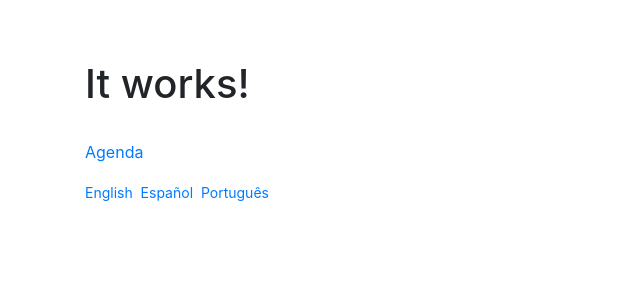
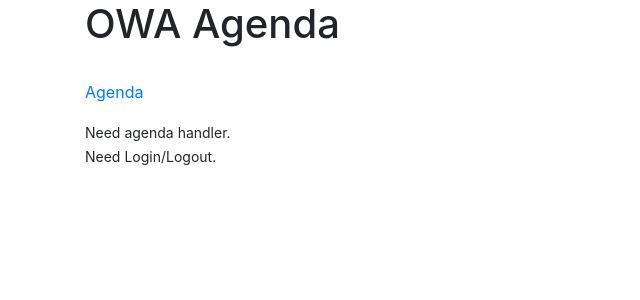
Before and after one commit to carloseberhardt/owaagenda, a Python web app: template templates/index.html in a window 1280 px wide. Shown: the top 300 px of the page, without its empty margins (0-640 px from the left). Run offline with Jinja, Linux system fonts and the light colour scheme; the template is opened without the code that fills it, so the values that code supplies are empty; some libraries are stand-ins or nearby versions.

Commit message:
clean up index.html

```diff
--- a/templates/index.html
+++ b/templates/index.html
@@ -2,21 +2,16 @@
 <html lang="en">
   <head>
     <meta charset="utf-8">
-    <title>{{_("cyclone web server")}}</title>
+    <title>OWA Agenda</title>
     <meta name="viewport" content="width=device-width, initial-scale=1.0">
 
-    <!-- Le HTML5 shim, for IE6-8 support of HTML elements -->
+    <!-- HTML5 shim, for IE6-8 support of HTML elements -->
     <!--[if lt IE 9]>
       <script src="http://html5shim.googlecode.com/svn/trunk/html5.js"></script>
     <![endif]-->
 
-    <!-- Le styles -->
+    <!-- twitter bootstrap -->
     <link href="http://twitter.github.com/bootstrap/assets/css/bootstrap.css" rel="stylesheet">
-    <style>
-      body {
-        padding-top: 60px; /* 60px to make the container go all the way to the bottom of the topbar */
-      }
-    </style>
 
   </head>
 
@@ -24,15 +19,14 @@
 
     <div class="container">
 
-      <h1>{{_("It works!")}}</h1>
+      <h1>OWA Agenda</h1>
       <br>
       <p>
         <a href="/agenda">Agenda</a>
       </p>
       <small>
-        <a href="/lang/en_US">English</a>&nbsp;
-        <a href="/lang/es_ES">Español</a>&nbsp;
-        <a href="/lang/pt_BR">Português</a>
+        Need agenda handler.<br/>
+        Need Login/Logout.<br/>
       </small>
 
     </div> <!-- /container -->
```
